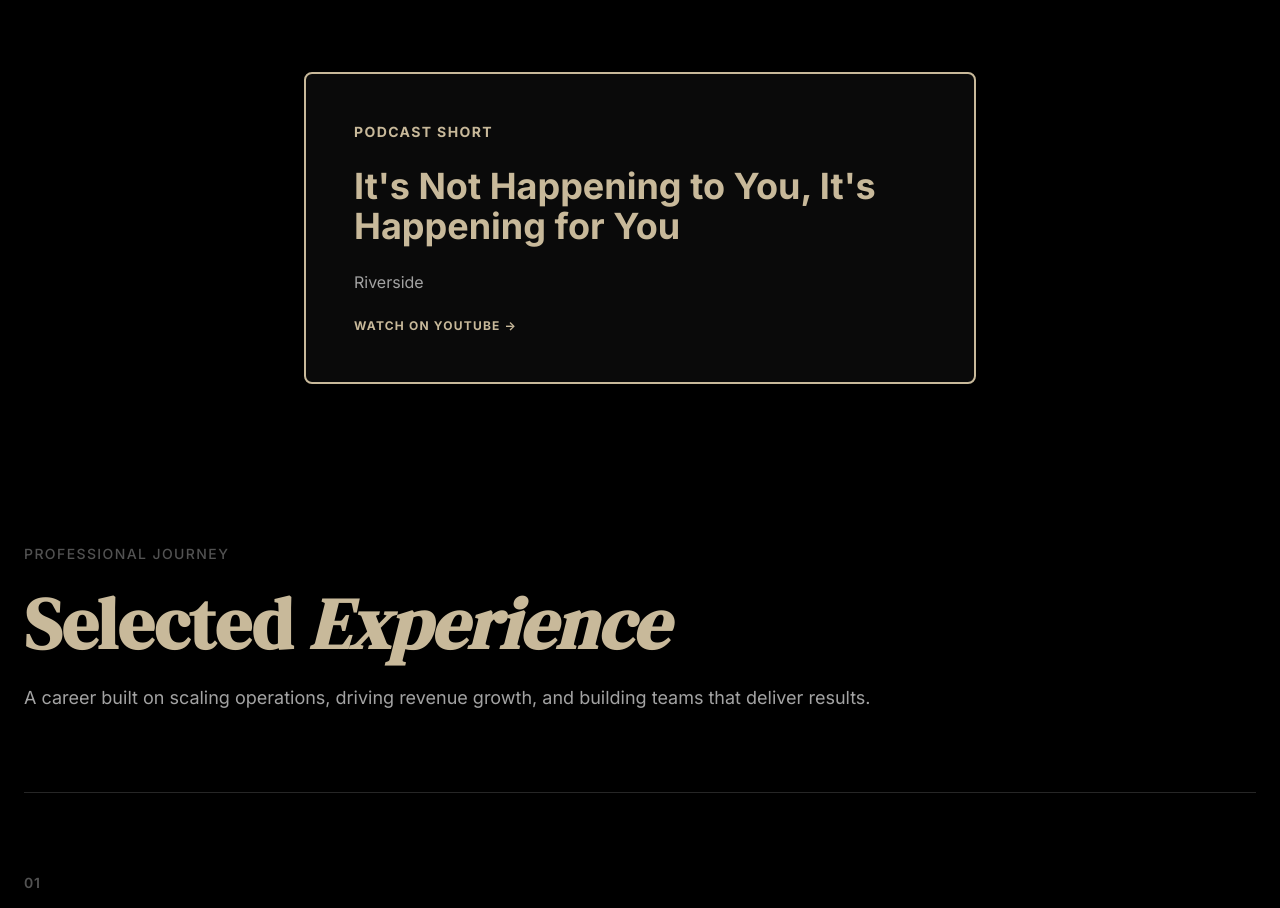
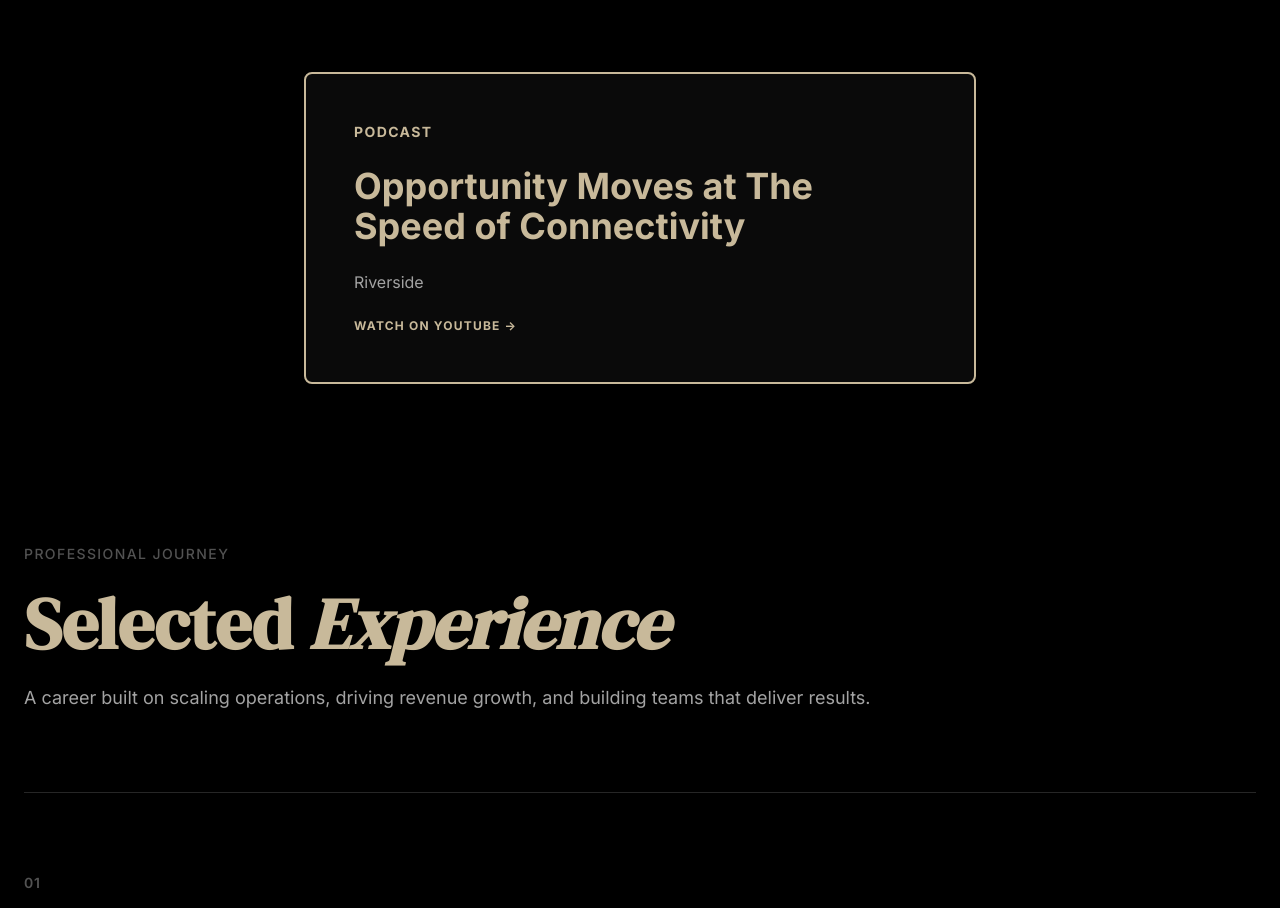
Before and after one commit to letsnavigatebmw/brandonmweaver, a React (Vite) app: page / in a window 1280 px wide. Shown: the part 3420-4328 px from the top of the page. Built offline with nearby package versions, Linux system fonts and the light colour scheme.

Commit message:
Update podcast short: 'Opportunity Moves at The Speed of Connectivity' - https://youtube.com/shorts/DvXgIrExZkA

```diff
--- a/src/components/PodcastShort.jsx
+++ b/src/components/PodcastShort.jsx
@@ -1,5 +1,5 @@
 export default function PodcastShort() {
-  const youtubeUrl = 'https://youtube.com/shorts/MvYFAvVDfZ8'
+  const youtubeUrl = 'https://youtube.com/shorts/DvXgIrExZkA'
 
   return (
     <section className="bg-black py-20 md:py-28 px-6">
@@ -11,10 +11,10 @@ export default function PodcastShort() {
           className="block border-2 border-gold-400 rounded-lg p-8 md:p-12 bg-gray-950 hover:bg-gray-900 transition-colors"
         >
           <p className="text-gold-400 font-bold uppercase tracking-widest text-sm mb-6">
-            Podcast Short
+            Podcast
           </p>
           <h3 className="text-3xl md:text-4xl font-bold text-white mb-6 leading-tight">
-            <span style={{ color: '#c8b99a' }}>It's Not Happening to You, It's Happening for You</span>
+            <span style={{ color: '#c8b99a' }}>Opportunity Moves at The Speed of Connectivity</span>
           </h3>
           <p className="text-gray-400 text-base">
             Riverside
```
